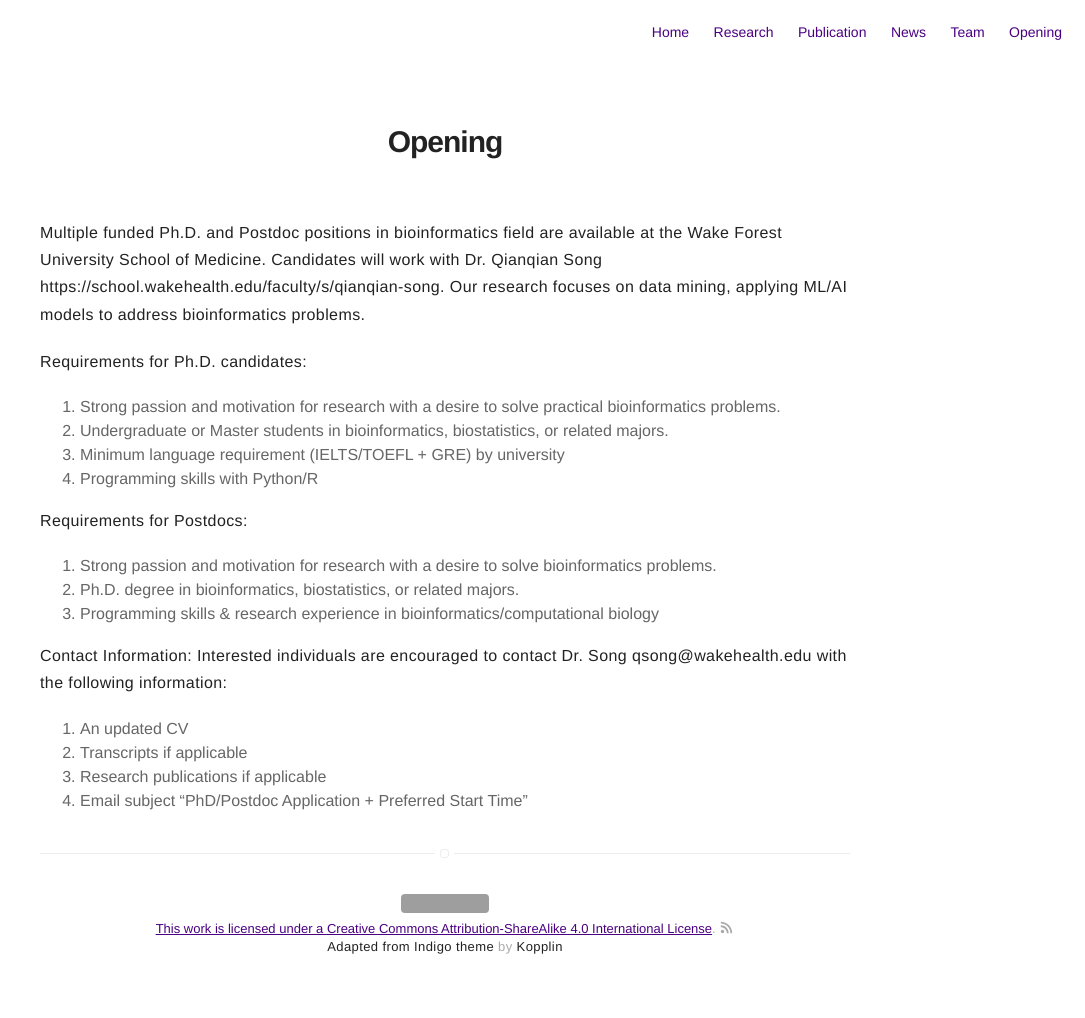
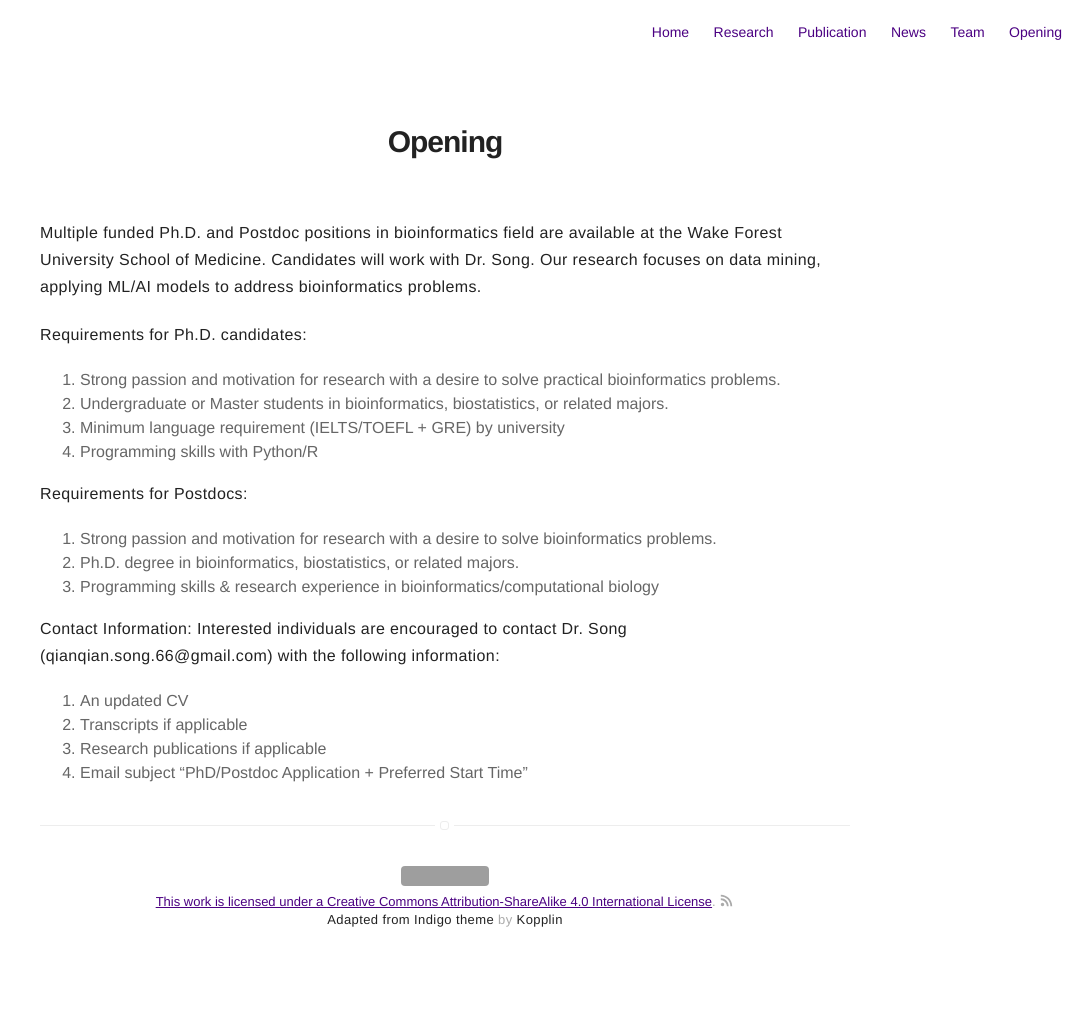
Before and after one commit to QSong-github/SongLab, a Jekyll site: the page built from pages/opening.md, in a window 1280 px wide. Shown: the whole page, without its empty margins (195-1280 px from the left). Built offline with Jekyll 4.4.1, drawn with Linux system fonts in a browser that asks for light colours; after the commit the page ends 991 px from its top, so only the background shows below that; grey boxes are pictures that could not be loaded.

Commit message:
Update opening.md

```diff
--- a/pages/opening.md
+++ b/pages/opening.md
@@ -4,7 +4,7 @@ layout: page
 ---
 # Opening
 
-Multiple funded Ph.D. and Postdoc positions in bioinformatics field are available at the Wake Forest University School of Medicine. Candidates will work with Dr. Qianqian Song https://school.wakehealth.edu/faculty/s/qianqian-song. Our research focuses on data mining, applying ML/AI models to address bioinformatics problems.
+Multiple funded Ph.D. and Postdoc positions in bioinformatics field are available at the Wake Forest University School of Medicine. Candidates will work with Dr. Song. Our research focuses on data mining, applying ML/AI models to address bioinformatics problems.
 
 Requirements for Ph.D. candidates:
 1. Strong passion and motivation for research with a desire to solve practical bioinformatics problems.
@@ -17,7 +17,7 @@ Requirements for Postdocs:
 2. Ph.D. degree in bioinformatics, biostatistics, or related majors.
 3. Programming skills & research experience in bioinformatics/computational biology
 
-Contact Information: Interested individuals are encouraged to contact Dr. Song qsong@wakehealth.edu with the following information:
+Contact Information: Interested individuals are encouraged to contact Dr. Song (qianqian.song.66@gmail.com) with the following information:
 
 1. An updated CV
 2. Transcripts if applicable
```
